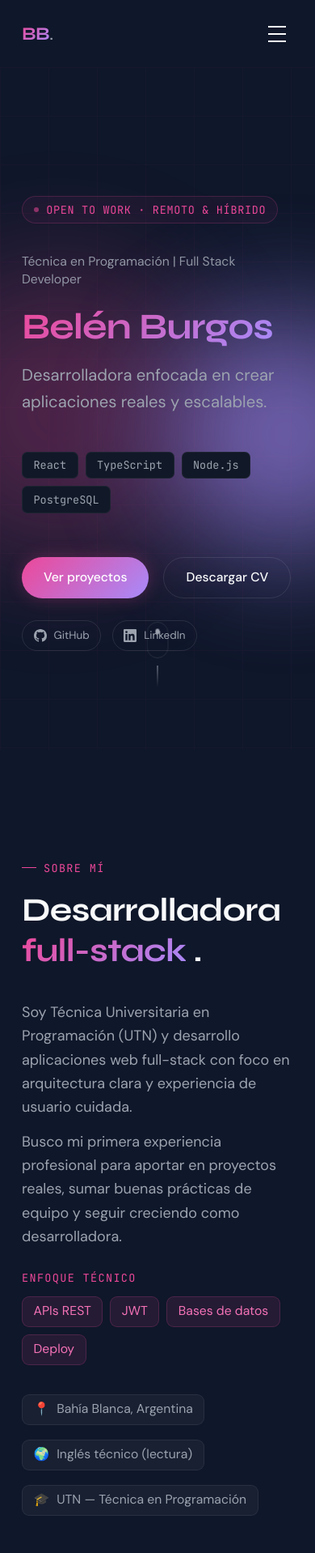
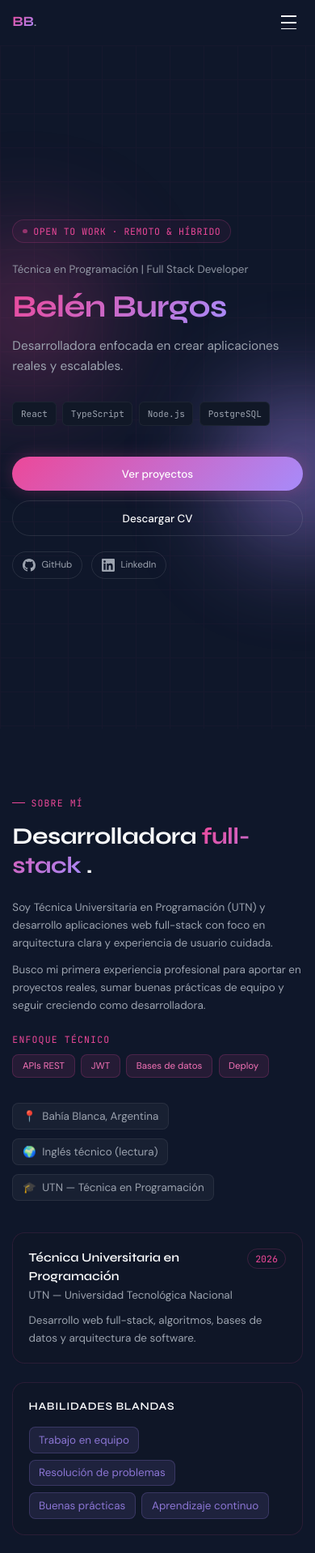
Before and after one commit to belenburgos20/portfolio-web, a React (Vite) app: page / in a window 390 px wide. Shown: the top 1918 px of the page at 81% size. Built offline with nearby package versions, Linux system fonts and the light colour scheme.

Commit message:
diseño responsive corregido

```diff
--- a/src/components/About.tsx
+++ b/src/components/About.tsx
@@ -6,23 +6,23 @@ export default function About() {
   const focusAreas = ["APIs REST", "JWT", "Bases de datos", "Deploy"];
 
   return (
-    <section id="about" className="py-28 relative">
-      <div className="max-w-6xl mx-auto px-6">
+    <section id="about" className="py-20 sm:py-24 lg:py-28 relative">
+      <div className="max-w-6xl mx-auto px-4 sm:px-6">
         <div
           ref={ref as React.RefObject<HTMLDivElement>}
-          className="section-reveal grid md:grid-cols-2 gap-16 items-start"
+          className="section-reveal grid md:grid-cols-2 gap-10 lg:gap-16 items-start"
         >
           {/* Left column */}
           <div>
             <SectionLabel>Sobre mí</SectionLabel>
             <h2
-              className="font-display font-bold text-4xl md:text-5xl leading-tight mb-8"
+              className="font-display font-bold text-3xl sm:text-4xl md:text-5xl leading-tight mb-6 sm:mb-8"
               style={{ letterSpacing: "-0.02em" }}
             >
               Desarrolladora <span className="gradient-text">full-stack</span> .
             </h2>
 
-            <div className="space-y-3 font-body text-text-muted leading-relaxed text-base md:text-lg">
+            <div className="space-y-3 font-body text-text-muted leading-relaxed text-sm sm:text-base md:text-lg">
               {personalInfo.bio.slice(0, 2).map((para, i) => (
                 <p key={i} className="max-w-2xl">
                   {para}
@@ -38,7 +38,7 @@ export default function About() {
                 {focusAreas.map((area) => (
                   <span
                     key={area}
-                    className="font-body text-sm px-3 py-1.5 rounded-lg bg-primary/10 border border-primary/20 text-primary-light"
+                    className="font-body text-xs sm:text-sm px-3 py-1.5 rounded-lg bg-primary/10 border border-primary/20 text-primary-light"
                   >
                     {area}
                   </span>
@@ -47,7 +47,7 @@ export default function About() {
             </div>
 
             {/* Location + language */}
-            <div className="mt-8 flex flex-wrap gap-4">
+            <div className="mt-8 flex flex-wrap gap-3 sm:gap-4">
               <InfoBadge icon="📍" text={personalInfo.location} />
               <InfoBadge icon="🌍" text="Inglés técnico (lectura)" />
               <InfoBadge icon="🎓" text="UTN — Técnica en Programación" />
@@ -58,7 +58,7 @@ export default function About() {
           <div className="space-y-6">
             {/* Education card */}
             {education.map((edu) => (
-              <div key={edu.title} className="card-glass rounded-2xl p-6">
+              <div key={edu.title} className="card-glass rounded-2xl p-5 sm:p-6">
                 <div className="flex items-start justify-between gap-4 mb-3">
                   <div>
                     <h3 className="font-display font-semibold text-text-main text-base">
@@ -79,7 +79,7 @@ export default function About() {
             ))}
 
             {/* Soft skills */}
-            <div className="card-glass rounded-2xl p-6">
+            <div className="card-glass rounded-2xl p-5 sm:p-6">
               <h3 className="font-display font-semibold text-text-main text-sm uppercase tracking-wider mb-4">
                 Habilidades blandas
               </h3>
@@ -96,7 +96,7 @@ export default function About() {
             </div>
 
             {/* Stats */}
-            <div className="grid grid-cols-3 gap-4">
+            <div className="grid grid-cols-1 sm:grid-cols-3 gap-3 sm:gap-4">
               {[
                 { num: "3+", label: "Proyectos\ncompletos" },
                 { num: "5+", label: "Tecnologías\ndominadas" },
--- a/src/components/Contact.tsx
+++ b/src/components/Contact.tsx
@@ -22,10 +22,10 @@ export default function Contact() {
   };
 
   return (
-    <section id="contact" className="py-28 relative">
+    <section id="contact" className="py-20 sm:py-24 lg:py-28 relative">
       <div className="absolute inset-0 pointer-events-none overflow-hidden">
         <div
-          className="absolute bottom-0 left-1/2 -translate-x-1/2 w-[600px] h-64 opacity-10 blur-3xl"
+          className="absolute bottom-0 left-1/2 -translate-x-1/2 w-[min(90vw,600px)] h-56 sm:h-64 opacity-10 blur-3xl"
           style={{
             background: "radial-gradient(ellipse, #ec4899, transparent)",
           }}
@@ -39,7 +39,7 @@ export default function Contact() {
         />
       </div>
 
-      <div className="max-w-6xl mx-auto px-6">
+      <div className="max-w-6xl mx-auto px-4 sm:px-6">
         <div
           ref={ref as React.RefObject<HTMLDivElement>}
           className="section-reveal"
@@ -53,13 +53,13 @@ export default function Contact() {
           </div>
 
           <h2
-            className="font-display font-bold text-4xl md:text-5xl mb-6"
+            className="font-display font-bold text-3xl sm:text-4xl md:text-5xl mb-5 sm:mb-6"
             style={{ letterSpacing: "-0.02em" }}
           >
             ¿Hablamos sobre <span className="gradient-text">tu proyecto</span>?
           </h2>
 
-          <p className="font-body text-text-muted text-lg leading-relaxed mb-10 max-w-2xl">
+          <p className="font-body text-text-muted text-base sm:text-lg leading-relaxed mb-8 sm:mb-10 max-w-2xl">
             Estoy buscando mi primera experiencia profesional como
             desarrolladora full-stack. Si tenés un equipo o proyecto donde pueda
             sumarme, me encantaría conectar.
@@ -68,7 +68,7 @@ export default function Contact() {
           <div className="grid lg:grid-cols-2 gap-6 lg:gap-8 items-start">
             <form
               onSubmit={onSubmit}
-              className="card-glass rounded-2xl p-6 md:p-7 space-y-4 text-left"
+              className="card-glass rounded-2xl p-5 sm:p-6 md:p-7 space-y-4 text-left"
             >
               <h3 className="font-display text-2xl text-text-main mb-1">
                 Enviar un mensaje
@@ -127,7 +127,7 @@ export default function Contact() {
 
               <button
                 type="submit"
-                className="inline-flex items-center gap-3 px-7 py-3.5 rounded-full font-display font-semibold text-base text-white transition-all duration-300 hover:-translate-y-0.5 hover:shadow-2xl"
+                className="w-full sm:w-auto justify-center inline-flex items-center gap-3 px-7 py-3.5 rounded-full font-display font-semibold text-base text-white transition-all duration-300 hover:-translate-y-0.5 hover:shadow-2xl"
                 style={{
                   background: "linear-gradient(135deg, #ec4899, #a78bfa)",
                   boxShadow: "0 0 30px rgba(236,72,153,0.25)",
--- a/src/components/Footer.tsx
+++ b/src/components/Footer.tsx
@@ -2,8 +2,8 @@ import { personalInfo } from "../data/portfolio";
 
 export default function Footer() {
   return (
-    <footer className="py-10 border-t border-white/[0.06]">
-      <div className="max-w-6xl mx-auto px-6 flex flex-col sm:flex-row items-center justify-between gap-4">
+    <footer className="py-8 sm:py-10 border-t border-white/[0.06]">
+      <div className="max-w-6xl mx-auto px-4 sm:px-6 flex flex-col sm:flex-row items-center justify-between gap-4">
         <span className="font-display font-bold text-lg">
           <span className="gradient-text">BB</span>
           <span className="text-text-muted font-light">.</span>
--- a/src/components/Hero.tsx
+++ b/src/components/Hero.tsx
@@ -10,17 +10,17 @@ export default function Hero() {
   return (
     <section
       id="hero"
-      className="relative min-h-screen flex items-center justify-center overflow-hidden"
+      className="relative min-h-[100svh] flex items-center justify-center overflow-hidden"
     >
       <div className="absolute inset-0 pointer-events-none overflow-hidden">
         <div
-          className="absolute top-1/4 -left-32 w-96 h-96 rounded-full opacity-10 blur-3xl animate-pulse-slow"
+          className="absolute top-1/4 -left-24 md:-left-32 w-64 h-64 sm:w-80 sm:h-80 md:w-96 md:h-96 rounded-full opacity-10 blur-3xl animate-pulse-slow"
           style={{
             background: "radial-gradient(circle, #ec4899, transparent)",
           }}
         />
         <div
-          className="absolute bottom-1/4 -right-32 w-80 h-80 rounded-full opacity-8 blur-3xl animate-pulse-slow"
+          className="absolute bottom-1/4 -right-24 md:-right-32 w-56 h-56 sm:w-72 sm:h-72 md:w-80 md:h-80 rounded-full opacity-8 blur-3xl animate-pulse-slow"
           style={{
             background: "radial-gradient(circle, #a78bfa, transparent)",
             animationDelay: "2s",
@@ -31,15 +31,15 @@ export default function Hero() {
           style={{
             backgroundImage:
               "linear-gradient(#ec4899 1px, transparent 1px), linear-gradient(90deg, #ec4899 1px, transparent 1px)",
-            backgroundSize: "60px 60px",
+            backgroundSize: "clamp(42px, 6vw, 60px) clamp(42px, 6vw, 60px)",
           }}
         />
       </div>
 
-      <div className="relative z-10 max-w-6xl mx-auto px-6 pt-24 pb-16">
+      <div className="relative z-10 max-w-6xl mx-auto px-4 sm:px-6 pt-20 sm:pt-24 pb-12 sm:pb-16">
         <div className="max-w-3xl">
           <div
-            className="inline-flex items-center gap-2 px-3 py-1.5 rounded-full border border-primary/20 bg-primary/5 mb-8"
+           className="inline-flex items-center gap-2 px-3 py-1.5 rounded-full border border-primary/20 bg-primary/5 mb-6 sm:mb-8"
             style={{ animationDelay: "0.1s" }}
           >
             <span className="w-1.5 h-1.5 rounded-full bg-primary animate-pulse" />
@@ -49,7 +49,7 @@ export default function Hero() {
           </div>
 
           <p
-            className="font-body text-sm md:text-base text-text-muted/90 mb-5"
+            className="font-body text-sm sm:text-base text-text-muted/90 mb-4 sm:mb-5"
             style={{ animation: "fadeUp 0.7s ease 0.28s both", opacity: 0 }}
           >
             Técnica en Programación | Full Stack Developer
@@ -69,20 +69,20 @@ export default function Hero() {
           </h1>
 
           <p
-            className="font-body text-text-muted text-lg leading-relaxed max-w-xl mb-10"
+            className="font-body text-text-muted text-base sm:text-lg leading-relaxed max-w-xl mb-8 sm:mb-10"
             style={{ animation: "fadeUp 0.7s ease 0.46s both", opacity: 0 }}
           >
             {personalInfo.tagline}
           </p>
 
           <div
-            className="flex flex-wrap gap-2 mb-12"
+            className="flex flex-wrap gap-2 mb-10 sm:mb-12"
             style={{ animation: "fadeUp 0.7s ease 0.56s both", opacity: 0 }}
           >
             {"React,TypeScript,Node.js,PostgreSQL".split(",").map((tech) => (
               <span
                 key={tech}
-                className="font-mono text-xs px-3 py-1.5 rounded-md bg-bg-secondary border border-white/5 text-text-muted"
+                className="font-mono text-[11px] sm:text-xs px-2.5 sm:px-3 py-1.5 rounded-md bg-bg-secondary border border-white/5 text-text-muted"
               >
                 {tech}
               </span>
@@ -90,12 +90,12 @@ export default function Hero() {
           </div>
 
           <div
-            className="flex flex-wrap gap-4"
+            className="flex flex-col sm:flex-row sm:flex-wrap gap-3 sm:gap-4"
             style={{ animation: "fadeUp 0.7s ease 0.66s both", opacity: 0 }}
           >
             <button
               onClick={() => scrollTo("#projects")}
-              className="px-6 py-3 rounded-full font-body font-medium text-sm text-white transition-all duration-300 hover:-translate-y-0.5 hover:scale-[1.02] hover:shadow-lg"
+              className="w-full sm:w-auto justify-center inline-flex px-6 py-3 rounded-full font-body font-medium text-sm text-white transition-all duration-300 hover:-translate-y-0.5 hover:scale-[1.02] hover:shadow-lg"
               style={{
                 background: "linear-gradient(135deg, #ec4899, #a78bfa)",
                 boxShadow: "0 0 20px rgba(236,72,153,0.25)",
@@ -106,14 +106,14 @@ export default function Hero() {
             <a
               href={cvPath}
               download
-              className="px-6 py-3 rounded-full font-body font-medium text-sm text-text-main border border-white/10 hover:border-primary/40 hover:bg-primary/5 hover:-translate-y-0.5 transition-all duration-300"
+              className="w-full sm:w-auto justify-center inline-flex px-6 py-3 rounded-full font-body font-medium text-sm text-text-main border border-white/10 hover:border-primary/40 hover:bg-primary/5 hover:-translate-y-0.5 transition-all duration-300"
             >
               Descargar CV
             </a>
           </div>
 
           <div
-            className="mt-6 flex items-center gap-3"
+            className="mt-5 sm:mt-6 flex flex-wrap items-center gap-3"
             style={{ animation: "fadeUp 0.7s ease 0.78s both", opacity: 0 }}
           >
             <SocialLink
@@ -130,7 +130,7 @@ export default function Hero() {
         </div>
 
         <div
-          className="absolute bottom-6 left-1/2 -translate-x-1/2 flex flex-col items-center gap-2 opacity-55"
+          className="hidden sm:flex absolute bottom-6 left-1/2 -translate-x-1/2 flex-col items-center gap-2 opacity-55"
           style={{ animation: "fadeIn 1s ease 1.5s both" }}
         >
           <div className="relative w-6 h-10 rounded-full border border-white/10 flex items-start justify-center pt-2">
--- a/src/components/Navbar.tsx
+++ b/src/components/Navbar.tsx
@@ -31,15 +31,15 @@ export default function Navbar() {
     <header
       className={`sticky top-0 left-0 right-0 z-50 transition-all duration-300 ${
         scrolled
-          ? "bg-bg/90 backdrop-blur-md border-b border-primary/10 py-3"
-          : "bg-transparent py-5"
+          ? "bg-bg/90 backdrop-blur-md border-b border-primary/10 py-2.5 md:py-3"
+          : "bg-transparent py-3 md:py-5"
       }`}
     >
-      <nav className="max-w-6xl mx-auto px-6 flex items-center justify-between">
+      <nav className="max-w-6xl mx-auto px-4 sm:px-6 flex items-center justify-between">
         {/* Logo */}
         <button
           onClick={() => window.scrollTo({ top: 0, behavior: "smooth" })}
-          className="font-display font-bold text-xl tracking-tight group"
+          className="font-display font-bold text-lg sm:text-xl tracking-tight group"
         >
           <span className="gradient-text">BB</span>
           <span className="text-text-muted font-light">.</span>
@@ -102,7 +102,7 @@ export default function Navbar() {
 
       {/* Mobile menu */}
       {menuOpen && (
-        <div className="md:hidden bg-bg-secondary/95 backdrop-blur-md border-b border-primary/10 px-6 py-6 flex flex-col gap-4">
+        <div className="md:hidden bg-bg-secondary/95 backdrop-blur-md border-b border-primary/10 px-4 sm:px-6 py-5 flex flex-col gap-4">
           {navLinks.map((link) => (
             <button
               key={link.href}
@@ -121,7 +121,7 @@ export default function Navbar() {
           ))}
           <a
             href="mailto:belenburgos20@gmail.com"
-            className="mt-2 inline-flex items-center gap-2 text-primary text-sm"
+            className="mt-2 inline-flex items-center gap-2 text-primary text-xs sm:text-sm break-all"
           >
             <span className="w-2 h-2 rounded-full bg-primary animate-pulse-slow" />
             belenburgos20@gmail.com
--- a/src/components/Projects.tsx
+++ b/src/components/Projects.tsx
@@ -5,7 +5,7 @@ export default function Projects() {
   const ref = useScrollReveal();
 
   return (
-    <section id="projects" className="py-28 relative">
+    <section id="projects" className="py-20 sm:py-24 lg:py-28 relative">
       <div className="absolute inset-0 pointer-events-none">
         <div
           className="absolute top-0 left-0 right-0 h-px opacity-20"
@@ -16,12 +16,12 @@ export default function Projects() {
         />
       </div>
 
-      <div className="max-w-6xl mx-auto px-6">
+      <div className="max-w-6xl mx-auto px-4 sm:px-6">
         <div
           ref={ref as React.RefObject<HTMLDivElement>}
           className="section-reveal"
         >
-          <div className="mb-16">
+          <div className="mb-12 sm:mb-16">
             <div className="inline-flex items-center gap-2 mb-4">
               <span className="w-4 h-px bg-primary" />
               <span className="font-mono text-xs text-primary tracking-widest uppercase">
@@ -29,14 +29,14 @@ export default function Projects() {
               </span>
             </div>
             <h2
-              className="font-display font-bold text-4xl md:text-5xl"
+              className="font-display font-bold text-3xl sm:text-4xl md:text-5xl"
               style={{ letterSpacing: "-0.02em" }}
             >
               Lo que he <span className="gradient-text">construido</span>
             </h2>
           </div>
 
-          <div className="grid md:grid-cols-2 gap-6 lg:gap-8">
+          <div className="grid md:grid-cols-2 gap-5 sm:gap-6 lg:gap-8">
             {projects.map((project, i) => (
               <ProjectCard key={project.id} project={project} index={i} />
             ))}
@@ -59,7 +59,7 @@ function ProjectCard({
       className="card-glass rounded-2xl overflow-hidden group hover:border-primary/25 transition-all duration-300 hover:glow-pink hover:-translate-y-1 hover:shadow-xl"
       style={{ transitionDelay: `${index * 100}ms` }}
     >
-      <div className="relative h-48 overflow-hidden">
+      <div className="relative h-44 sm:h-48 overflow-hidden">
         <img
           src={project.preview}
           alt={`Vista previa de ${project.title}`}
@@ -79,14 +79,14 @@ function ProjectCard({
         </div>
       </div>
 
-      <div className="p-6 md:p-7">
-        <h3 className="font-display font-bold text-xl md:text-2xl text-text-main mb-1 group-hover:gradient-text transition-all duration-300">
+      <div className="p-5 sm:p-6 md:p-7">
+        <h3 className="font-display font-bold text-lg sm:text-xl md:text-2xl text-text-main mb-1 group-hover:gradient-text transition-all duration-300">
           {project.title}
         </h3>
         <p className="font-body text-sm text-text-muted mb-4">
           {project.subtitle}
         </p>
-        <p className="font-body text-text-muted leading-relaxed mb-5 min-h-[3.4rem]">
+        <p className="font-body text-sm sm:text-base text-text-muted leading-relaxed mb-5 md:min-h-[3.4rem]">
           {project.description}
         </p>
 
@@ -107,7 +107,7 @@ function ProjectCard({
               href={project.links.demo}
               target="_blank"
               rel="noopener noreferrer"
-              className="inline-flex items-center gap-2 px-4 py-2.5 rounded-xl font-body font-medium text-sm text-white transition-all duration-300 hover:-translate-y-0.5 hover:shadow-lg"
+              className="w-full sm:w-auto justify-center inline-flex items-center gap-2 px-4 py-2.5 rounded-xl font-body font-medium text-sm text-white transition-all duration-300 hover:-translate-y-0.5 hover:shadow-lg"
               style={{
                 background: "linear-gradient(135deg, #ec4899, #a78bfa)",
                 boxShadow: "0 0 16px rgba(236,72,153,0.2)",
@@ -122,7 +122,7 @@ function ProjectCard({
               href={project.links.code}
               target="_blank"
               rel="noopener noreferrer"
-              className="inline-flex items-center gap-2 px-4 py-2.5 rounded-xl font-body text-sm text-text-muted border border-white/10 hover:border-primary/30 hover:text-text-main hover:-translate-y-0.5 transition-all duration-300"
+              className="w-full sm:w-auto justify-center inline-flex items-center gap-2 px-4 py-2.5 rounded-xl font-body text-sm text-text-muted border border-white/10 hover:border-primary/30 hover:text-text-main hover:-translate-y-0.5 transition-all duration-300"
             >
               <GitHubIcon />
               Ver código
@@ -130,7 +130,7 @@ function ProjectCard({
           )}
           <a
             href="#contact"
-            className="inline-flex items-center gap-2 px-4 py-2.5 rounded-xl font-body text-sm text-text-muted border border-white/10 hover:border-accent/30 hover:text-text-main hover:-translate-y-0.5 transition-all duration-300"
+            className="w-full sm:w-auto justify-center inline-flex items-center gap-2 px-4 py-2.5 rounded-xl font-body text-sm text-text-muted border border-white/10 hover:border-accent/30 hover:text-text-main hover:-translate-y-0.5 transition-all duration-300"
           >
             Propuesta laboral
           </a>
--- a/src/components/Skills.tsx
+++ b/src/components/Skills.tsx
@@ -17,7 +17,7 @@ export default function Skills() {
   const levels = ["main", "experience"];
 
   return (
-    <section id="skills" className="py-28 relative">
+    <section id="skills" className="py-20 sm:py-24 lg:py-28 relative">
       {/* Background accent */}
       <div className="absolute inset-0 pointer-events-none">
         <div
@@ -29,12 +29,12 @@ export default function Skills() {
         />
       </div>
 
-      <div className="max-w-6xl mx-auto px-6">
+      <div className="max-w-6xl mx-auto px-4 sm:px-6">
         <div
           ref={ref as React.RefObject<HTMLDivElement>}
           className="section-reveal"
         >
-          <div className="text-center mb-16">
+          <div className="text-center mb-12 sm:mb-16">
             <div className="inline-flex items-center gap-2 mb-4">
               <span className="w-4 h-px bg-primary" />
               <span className="font-mono text-xs text-primary tracking-widest uppercase">
@@ -43,20 +43,20 @@ export default function Skills() {
               <span className="w-4 h-px bg-primary" />
             </div>
             <h2
-              className="font-display font-bold text-4xl md:text-5xl"
+              className="font-display font-bold text-3xl sm:text-4xl md:text-5xl"
               style={{ letterSpacing: "-0.02em" }}
             >
               Tecnologías que <span className="gradient-text">domino</span>
             </h2>
           </div>
 
-          <div className="grid md:grid-cols-2 gap-6">
+          <div className="grid md:grid-cols-2 gap-5 sm:gap-6">
             {levels.map((level) => {
               const levelSkills = skills.filter((s) => s.level === level);
               return (
                 <div
                   key={level}
-                  className="card-glass rounded-2xl p-6 group hover:border-primary/25 transition-colors duration-300"
+                  className="card-glass rounded-2xl p-5 sm:p-6 group hover:border-primary/25 transition-colors duration-300"
                 >
                   {/* Header */}
                   <div className="flex items-center gap-3 mb-6">
@@ -85,7 +85,7 @@ export default function Skills() {
           </div>
 
           {/* Bottom marquee */}
-          <div className="mt-16 overflow-hidden">
+          <div className="mt-12 sm:mt-16 overflow-hidden">
             <div
               className="flex gap-8 opacity-20"
               style={{ animation: "none" }}
--- a/src/index.css
+++ b/src/index.css
@@ -10,7 +10,7 @@
 
   html {
     scroll-behavior: smooth;
-    font-size: calc(1rem + 2px);
+    font-size: clamp(15px, 0.35vw + 14px, 18px);
   }
 
   body {
@@ -43,7 +43,7 @@
   }
 
   section[id] {
-    scroll-margin-top: 6.5rem;
+    scroll-margin-top: clamp(5rem, 8vw, 6.5rem);
   }
 
   ::selection {
```
